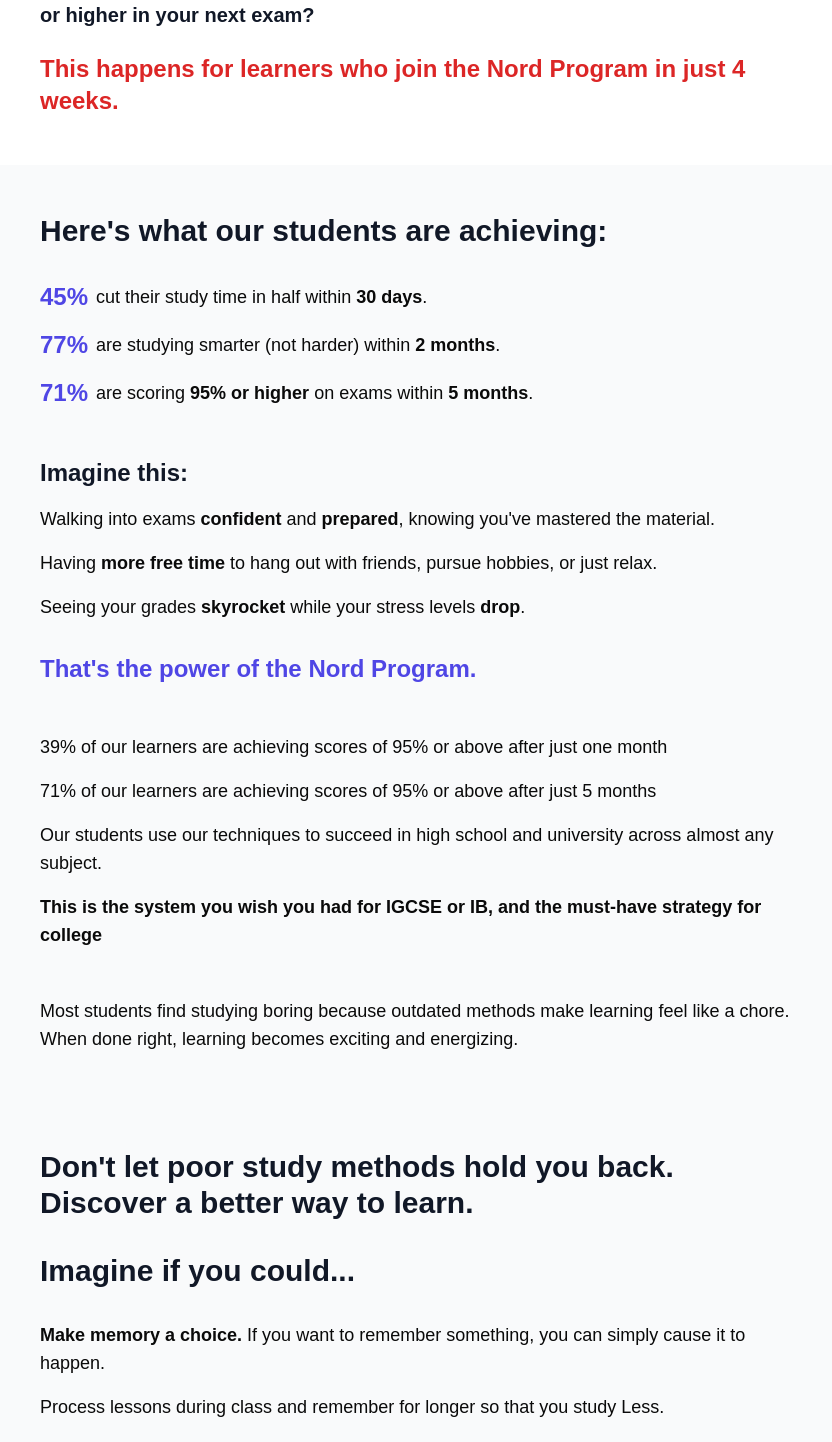
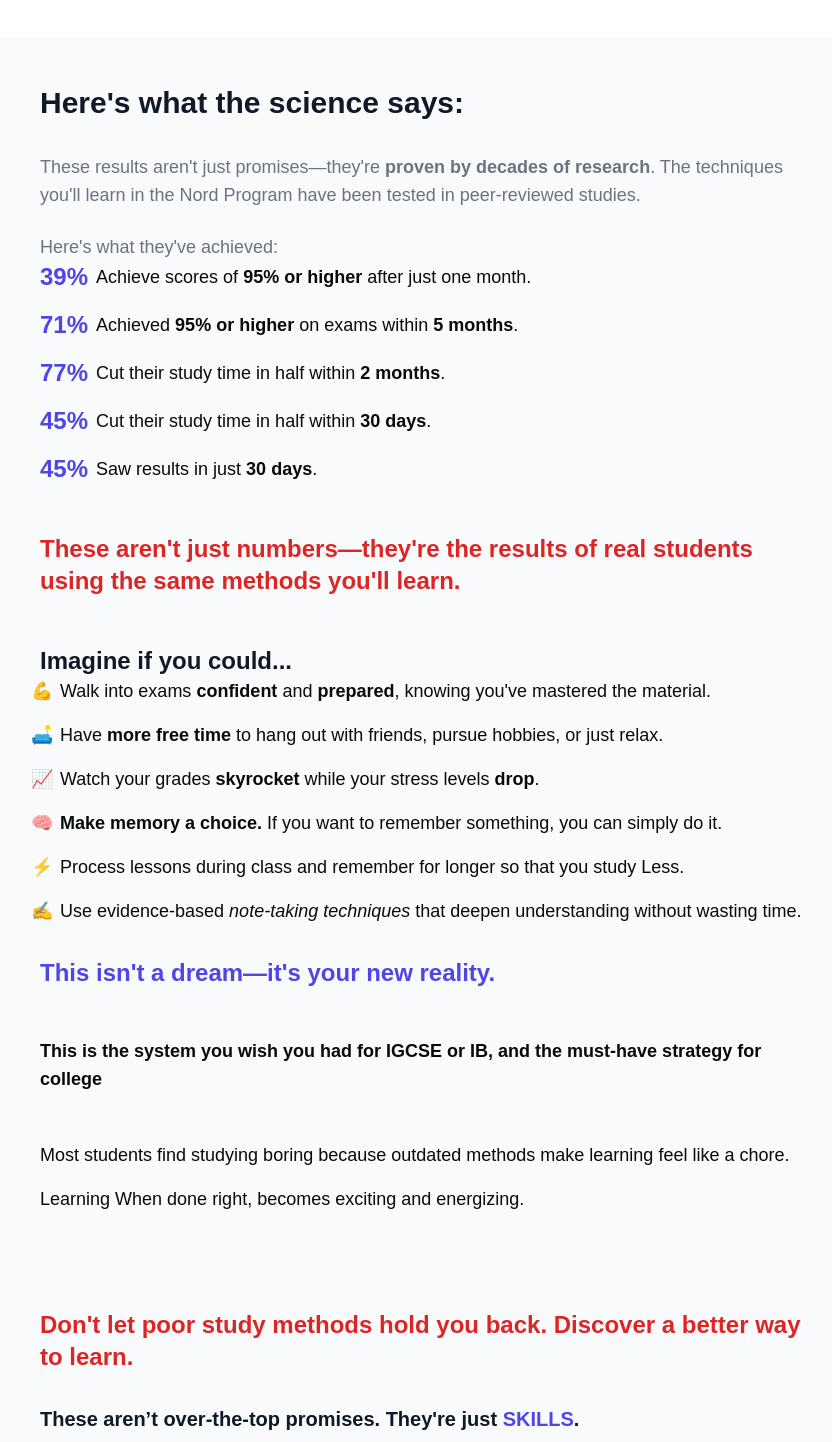
Before and after one commit to Canm0re/canm0re.github.io, a Next.js app in the folder v0v6/: page / in a window 1280 px wide. Shown: the part 1339-2781 px from the top of the page, without its empty margins (216-1048 px from the left). Built offline with nearby package versions, Linux system fonts and the light colour scheme.

Commit message:
grammer and stuff

```diff
--- a/v0v6/components/Benefits.tsx
+++ b/v0v6/components/Benefits.tsx
@@ -6,7 +6,7 @@
           <div className="lg:text-center">
             <h2 className="text-base text-indigo-600 font-semibold tracking-wide uppercase">Benefits</h2>
             <p className="mt-2 text-3xl leading-8 font-extrabold tracking-tight text-gray-900 sm:text-4xl">
-              Transform Academic Chaos into effortles Calm
+              Transform Academic Chaos into effortless Calm
             </p>
           </div>
 
@@ -18,7 +18,7 @@
               <p className="text-lg text-gray-500">
                 Are you tired of pulling all-nighters, drowning in textbooks, and still not getting the grades you deserve? You&apos;re not alone. The problem isn&apos;t your effort—it&apos;s the Old-School way you&apos;re learning. But what if you could study LESS, stress LESS, and score HIGHER?
               </p>
-              <p className="text-lg text-gray-500">
+              <p className="text-lg font-bold text-gray-500">
                 That&apos;s exactly what the Nord Program delivers.
               </p>
               <p className="text-lg text-gray-500">
@@ -28,16 +28,10 @@
                 Yet their results still fall short.
               </p>
               <p className="text-lg text-gray-500">
-                Even top students struggle to keep up, especially as courses get harder. Extra effort and access to information don’t guarantee success. Results depend on the “learning process” used.
+                Even top students struggle to keep up, especially as courses get harder. Extra effort and access to information does not guarantee success. Results depend on the “learning process” used.
               </p>
               <p className="text-lg text-gray-500">
                 Neuroscience shows that today’s learning methods determine future retention and understanding.
-              </p>
-              <p className="text-xl font-bold text-gray-900">
-                How different would life be if you could study less, cover more, and score 95% or higher in your next exam?
-              </p>
-              <p className="text-2xl font-bold text-red-600">
-                This happens for learners who join the Nord Program in just 4 weeks.
               </p>
             </div>
           </div>
--- a/v0v6/components/ButWaitTheresMore.tsx
+++ b/v0v6/components/ButWaitTheresMore.tsx
@@ -70,7 +70,7 @@
             <p>If you&apos;re using methods that don&apos;t align with your Learner Type, you&apos;re fighting an uphill battle. But when you match your study techniques to your type, everything becomes easier.</p>
 
             <h4 className="text-xl font-bold text-gray-900 mt-8 mb-4">Here&apos;s the Solution:</h4>
-            <p>The moment you join the Nord Community, you&apos;ll get access to our exclusive Learner Type Assessment.</p>
+            <p>The moment you join the Nord Community; you&apos;ll get access to our exclusive Learner Type Assessment.</p>
             <p>This isn&apos;t just another quiz—it&apos;s a science-backed tool that will:</p>
             <ul className="list-disc pl-5 space-y-2">
               <li>Identify your unique Learner Type—so you can stop wasting time on methods that don&apos;t work for you.</li>
@@ -115,7 +115,7 @@
           <h2 className="text-3xl font-extrabold text-gray-900 mt-16 mb-8">4 Reasons you shouldn&apos;t join:</h2>
           <ol className="list-decimal pl-5 space-y-4 text-lg text-gray-700 mb-8">
             <li>The community is on a new platform. We&apos;ve NEVER tested it before. YOU are the guinea pig.</li>
-            <li>There&apos;s NOTHING happening inside except for a library of content and a couple of weekly calls with this guy named Awab. Bummer right? And also a couple of exercises. So what...?</li>
+            <li>There&apos;s NOTHING happening inside except for a library of content and a couple of weekly calls with this guy named Awab. Bummer right? And also, a couple of exercises. So what...?</li>
             <li>It&apos;s $47 PER month. Not a one off. $47. Every-single-month. Can you imagine?</li>
             <li>There are only 10 spots. You&apos;re probably not even gonna be able to get in on time.</li>
           </ol>
@@ -133,11 +133,11 @@
           <p className="text-lg text-gray-700 mb-4"><strong>I&apos;m over-delivering by a ton</strong> with the free course AND the information that&apos;s ALREADY inside the community. Not to mention the live calls and everything else...</p>
           <p className="text-lg text-gray-700 mb-4">But it MIGHT seem like the community is still underdeveloped. And you wouldn&apos;t be wrong.</p>
           <p className="text-lg text-gray-700 mb-8"><strong>But hey. I believe in transparency</strong>. <u>What you see is what you get.</u></p>
-          <p className="text-lg text-gray-700 mb-8">So if you&apos;re ready to be a founding member of the Nord Community?</p>
+          <p className="text-lg text-gray-700 mb-8">So, if you&apos;re ready to be a founding member of the Nord Community?</p>
 
           <h2 className="text-3xl font-extrabold text-gray-900 mb-4">Here&apos;s how you get access right NOW:</h2>
           <ol className="list-decimal pl-5 space-y-4 text-lg text-gray-700 mb-8">
-            <li>Pick one of the two option below</li>
+            <li>Pick one of the two options below</li>
             <li>Click the button under it</li>
             <li><strong>Get immediate access to BOTH the community AND the course.</strong></li>
           </ol>
--- a/v0v6/components/FAQ.tsx
+++ b/v0v6/components/FAQ.tsx
@@ -19,7 +19,7 @@
     )
   },
   {
-    question: "Is there a reason i should NOT join?",
+    question: "Is there a reason I should NOT join?",
     answer: (
       <div className="space-y-4">
         <ol className="list-disc pl-5 space-y-2">
--- a/v0v6/components/Features.tsx
+++ b/v0v6/components/Features.tsx
@@ -55,7 +55,7 @@
     image: "https://6s32vsspft6xcd13.public.blob.vercel-storage.com/scott-1QbMS1iYXPaiQdxQl6Lsv6QGAu2sGc.jpg",
     description: (
       <>
-        <p className="font-bold">He is also a teacher with online courses on learning and the author of best selling book Ultralearning</p>
+        <p className="font-bold">He is also a teacher with online courses on learning and the author of bestselling book Ultralearning</p>
         <p className="mt-2">Read and written about the subject of learning for over a decade.</p>
         <p className="mt-2">Explores why it&apos;s so difficult for people to learn new skills, arguing that three factors must be met to make advancement possible, and offering 12 maxims to improve the way we learn.</p>
       </>
@@ -68,57 +68,14 @@
     <div className="py-12 bg-gray-50">
       <div className="max-w-7xl mx-auto px-4 sm:px-6 lg:px-8">
         <div className="max-w-3xl mx-auto">
-        <h2 className="text-3xl font-extrabold text-gray-900 mb-8">Don&apos;t let poor study methods hold you back. Discover a better way to learn.</h2>
-        <h2 className="text-3xl font-extrabold text-gray-900 mb-8">Imagine if you could...</h2>
-        <ul className="space-y-4 text-lg">
-          <li>
-            <strong>Make memory a choice.</strong> If you want to remember something, you can simply cause it to happen.
-          </li>
-          <li>
-            Process lessons during class and remember for longer so that you study Less.
-          </li>
-          <li>
-            Use evidence-based <em>note-taking techniques</em> that deepen understanding without wasting time.
-          </li>
-        </ul>
-
+        <h2 className="text-2xl font-bold text-red-600 mb-8">Don&apos;t let poor study methods hold you back. Discover a better way to learn.</h2>
         <p className="mt-4 text-xl font-bold text-gray-900">
           These aren’t over-the-top promises. They&apos;re just <span className="text-indigo-600">SKILLS</span>.
         </p>
         <p className="mt-4 text-lg text-gray-700">
           Skills I’ve spent five years mastering and use daily
         </p>
-        <h2 className="mt-8 text-3xl font-extrabold text-gray-900">
-          A Glimpse Into The World of Hyper-learning
-        </h2>
-        <p className="mt-4 text-xl font-bold text-gray-900">
-          The Nord Program is a science-backed system that helps you:
-        </p>
-        <ul className="mt-4 space-y-2 text-lg">
-          <li><strong>Study 50% less</strong> while <strong>scoring 95% or higher</strong> on exams.</li>
-          <li><strong>Retain information longer</strong> with proven memory techniques.</li>
-          <li><strong>Reduce stress</strong> and <strong>regain control</strong> of your academic life.</li>
-        </ul>
-        <p className="mt-8 text-lg text-gray-700">
-          Look. I spent 5 years testing and refining this system. you can learn it in less than <strong>1/10th</strong> of the time.
-        </p>
-        <p className="mt-4 text-xl font-bold text-gray-900">
-          In the last 5 years I used this skill to do some incredible things. Including:
-        </p>
-        <ul className="mt-4 space-y-2 text-lg">
-          <li>Build an $8.5M e-Commerce store</li>
-          <li><strong>Sell nearly $1M of my course within just 3 months (with 52% profit and ZERO organic audience)</strong></li>
-          <li>Spend more than $10M on FB ads PROFITABLY -- using my own money.</li>
-          <li><strong>Help a client of build TWO 8-figure businesses</strong></li>
-          <li>Beat dozens of copywriting controls for SaaS and info-business clients (some by 10X)</li>
-        </ul>
-        <p className="mt-8 text-lg text-gray-700">
-          But hey.
-        </p>
-        <p className="mt-8 text-lg text-gray-700">
-          That&apos;s enough about me.
-        </p>
-        <h2 className="text-3xl font-extrabold text-gray-900 mb-8">Meet the Experts Behind the Nord Program</h2>
+        <h2 className="text-3xl font-extrabold text-gray-900 mt-12 mb-8">Meet the Experts Behind the Nord Program</h2>
         <div className="mt-12 space-y-12 max-w-7xl mx-auto">
           {experts.map((expert) => (
             <div key={expert.name} className="space-y-4">
@@ -160,7 +117,7 @@
           </p>
 
           <p className="text-lg text-gray-700">
-            Adopt the mindset of athletes. Athletes practice daily to improve their core skills, and refine their techniques through consistent practice. Students should take a similar approach, dedicating time every day to sharpen their study skills and build the habits that lead to faster and more effective learning.
+            Adopt the mindset of athletes. Athletes practice daily to improve their core skills and refine their techniques through consistent practice. Students should take a similar approach, dedicating time every day to sharpen their study skills and build the habits that lead to faster and more effective learning.
           </p>
 
           <p className="text-lg text-gray-700">
@@ -174,7 +131,7 @@
           <ul className="list-disc pl-5 space-y-2 text-lg text-gray-700">
             <li><strong>Saving information in long-term memory</strong> with spaced repetition and retrieval practice.</li>
             <li><strong>Improving focus and getting more done</strong> by managing mental effort and avoiding distractions.</li>
-            <li><strong>Understanding hard ideas</strong> with better note-taking and mind-mapping methods.</li>
+            <li><strong>Understanding hard ideas</strong> with better notetaking and mind-mapping methods.</li>
             <li><strong>Feeling less stress and more confident</strong> by believing in your ability to learn and succeed.</li>
           </ul>
 
--- a/v0v6/components/ProgramDetails.tsx
+++ b/v0v6/components/ProgramDetails.tsx
@@ -141,7 +141,7 @@
             <li>🧠 <strong>Master Your Study Habits</strong> – Access our comprehensive curriculum designed to transform your approach to learning with scientifically-backed strategies that save you time and enhance your performance.</li>
             <li>🚀 <strong>High-Yield Study Techniques</strong> – Learn how to effectively manage cognitive load, optimize your note-taking, and implement spaced retrieval practices to retain information longer and perform better on exams.</li>
             <li>🔑 <strong>Instant Access to Kickstart Modules</strong> – Dive into our extensive library of materials, covering everything from procrastination management to advanced memory techniques, available to you the moment you enroll.</li>
-            <li>💪 <strong>Procrastination-Busting Systems</strong> – Overcome distractions with powerful tools like the V-ABC and PEER-Peer frameworks, designed to help you stay focused and maximise your study time.</li>
+            <li>💪 <strong>Procrastination-Busting Systems</strong> – Overcome distractions with powerful tools like the V-ABC and PEER-Peer frameworks, designed to help you stay focused and maximize your study time.</li>
             <li>🔄 <strong>Dynamic Revision Strategies</strong> – Never cram again. Implement our revision schedules and interleaving techniques to ensure continuous engagement with your material and prevent last-minute stress.</li>
             <li>📅 <strong>Time Management Mastery</strong> – Learn advanced scheduling techniques, such as the Eisenhower Matrix and Time Blocking, to balance your studies with other life commitments effortlessly.</li>
             <li>🎓 <strong>Exam Preparation Mastery</strong> – Gain access to our specialized exam preparation toolkit, which includes mock tests, high-impact review sessions, and exam-day strategies to boost your confidence and performance.</li>
--- a/v0v6/components/StudentResults.tsx
+++ b/v0v6/components/StudentResults.tsx
@@ -3,40 +3,56 @@
     <div className="py-12 bg-gray-50">
       <div className="max-w-7xl mx-auto px-4 sm:px-6 lg:px-8">
         <div className="max-w-3xl mx-auto">
-          <h2 className="text-3xl font-extrabold text-gray-900 mb-8">Here&apos;s what our students are achieving:</h2>
+          <h2 className="text-3xl font-extrabold text-gray-900 mb-8">Here&apos;s what the science says:</h2>
+          <p className="text-lg text-gray-500">These results aren&apos;t just promises—they&apos;re <strong>proven by decades of research</strong>. The techniques you&apos;ll learn in the Nord Program have been tested in peer-reviewed studies.</p>
+          <p className="text-lg text-gray-500 mt-6">Here&apos;s what they&apos;ve achieved:</p>
+
           <ul className="space-y-4 text-lg">
+          <li className="flex items-center">
+              <span className="text-2xl font-bold text-indigo-600 mr-2">39%</span>
+              <span>Achieve scores of <strong>95% or higher</strong> after just one month.</span>
+            </li>
             <li className="flex items-center">
-              <span className="text-2xl font-bold text-indigo-600 mr-2">45%</span>
-              <span>cut their study time in half within <strong>30 days</strong>.</span>
+              <span className="text-2xl font-bold text-indigo-600 mr-2">71%</span>
+              <span>Achieved <strong>95% or higher</strong> on exams within <strong>5 months</strong>.</span>
             </li>
             <li className="flex items-center">
               <span className="text-2xl font-bold text-indigo-600 mr-2">77%</span>
-              <span>are studying smarter (not harder) within <strong>2 months</strong>.</span>
+              <span>Cut their study time in half within <strong>2 months</strong>.</span>
             </li>
             <li className="flex items-center">
-              <span className="text-2xl font-bold text-indigo-600 mr-2">71%</span>
-              <span>are scoring <strong>95% or higher</strong> on exams within <strong>5 months</strong>.</span>
+              <span className="text-2xl font-bold text-indigo-600 mr-2">45%</span>
+              <span>Cut their study time in half within <strong>30 days</strong>.</span>
+            </li>
+            <li className="flex items-center">
+              <span className="text-2xl font-bold text-indigo-600 mr-2">45%</span>
+              <span>Saw results in just <strong>30 days</strong>.</span>
             </li>
           </ul>
 
-          <h3 className="text-2xl font-bold text-gray-900 mt-12 mb-4">Imagine this:</h3>
-          <ul className="space-y-4 text-lg">
-            <li>Walking into exams <strong>confident</strong> and <strong>prepared</strong>, knowing you&apos;ve mastered the material.</li>
-            <li>Having <strong>more free time</strong> to hang out with friends, pursue hobbies, or just relax.</li>
-            <li>Seeing your grades <strong>skyrocket</strong> while your stress levels <strong>drop</strong>.</li>
+          <h3 className="text-2xl font-bold text-red-600 mt-12 mb-4">
+          These aren&apos;t just numbers—they&apos;re the results of real students using the same methods you&apos;ll learn.
+          </h3>
+
+          <h3 className="text-2xl font-bold text-gray-900 mt-12 mb-0">Imagine if you could...</h3>
+          <ul className="pl-5 space-y-4 text-lg [list-style-type:none] relative">
+            <li className="before:content-['💪'] before:absolute before:left-0 before:ml-[-.5em]">Walk into exams <strong>confident</strong> and <strong>prepared</strong>, knowing you&apos;ve mastered the material.</li>
+            <li className="before:content-['🛋️'] before:absolute before:left-0 before:ml-[-.5em]">Have <strong>more free time</strong> to hang out with friends, pursue hobbies, or just relax.</li>
+            <li className="before:content-['📈'] before:absolute before:left-0 before:ml-[-.5em]">Watch your grades <strong>skyrocket</strong> while your stress levels <strong>drop</strong>.</li>
+            <li className="before:content-['🧠'] before:absolute before:left-0 before:ml-[-.5em]"><strong>Make memory a choice.</strong> If you want to remember something, you can simply do it.</li>
+            <li className="before:content-['⚡'] before:absolute before:left-0 before:ml-[-.5em]">Process lessons during class and remember for longer so that you study Less.</li>
+            <li className="before:content-['✍️'] before:absolute before:left-0 before:ml-[-.5em]">Use evidence-based <em>note-taking techniques</em> that deepen understanding without wasting time.</li>
           </ul>
 
-          <p className="text-2xl font-bold text-indigo-600 mt-8">That&apos;s the power of the Nord Program.</p>
+          <p className="text-2xl font-bold text-indigo-600 mt-8">This isn&apos;t a dream—it&apos;s your new reality.</p>
 
           <div className="mt-12 space-y-4">
-            <p className="text-lg">39% of our learners are achieving scores of 95% or above after just one month</p>
-            <p className="text-lg">71% of our learners are achieving scores of 95% or above after just 5 months</p>
-            <p className="text-lg">Our students use our techniques to succeed in high school and university across almost any subject.</p>
             <p className="text-lg font-bold">This is the system you wish you had for IGCSE or IB, and the must-have strategy for college</p>
           </div>
 
           <div className="mt-12 space-y-4">
-            <p className="text-lg">Most students find studying boring because outdated methods make learning feel like a chore. When done right, learning becomes exciting and energizing.</p>
+            <p className="text-lg">Most students find studying boring because outdated methods make learning feel like a chore.</p>
+            <p className="text-lg">Learning When done right, becomes exciting and energizing.</p>
           </div>
         </div>
       </div>
```
